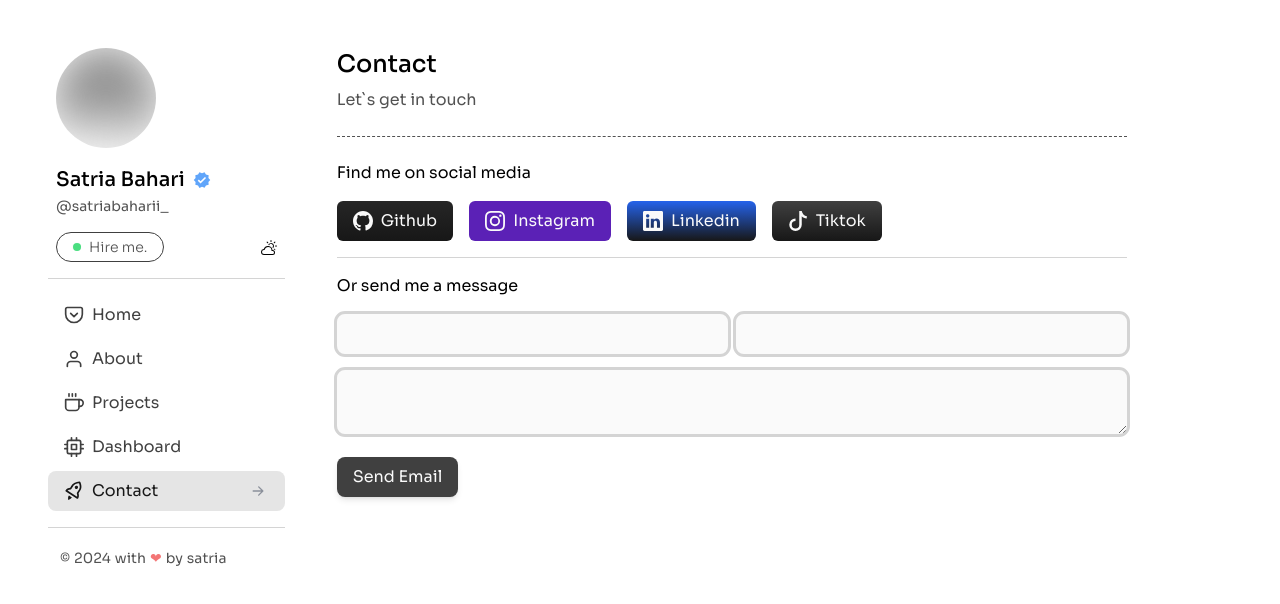
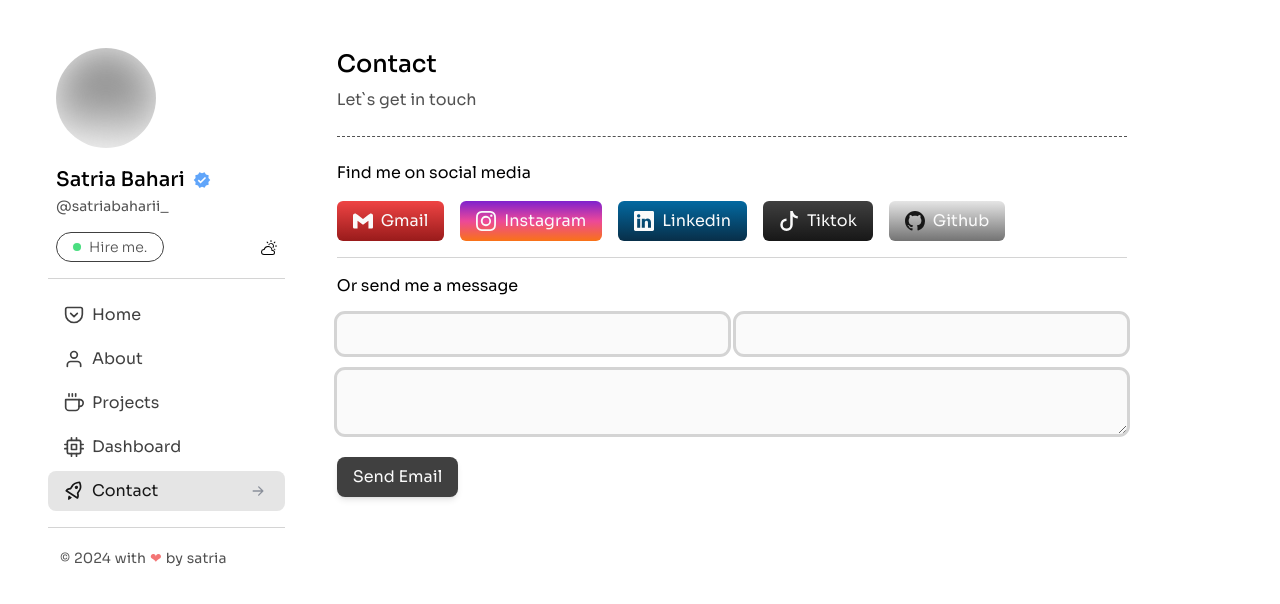
Before and after one commit to satriabahari/satriabahari.site, a Next.js app: page /contact in a window 1280 px wide. Shown: the top 604 px of the page. Built offline with nearby package versions, Linux system fonts and the light colour scheme.

Commit message:
refactor: add email

```diff
--- a/common/constant/socialMedia.tsx
+++ b/common/constant/socialMedia.tsx
@@ -4,6 +4,7 @@ import {
   BsLinkedin as LinkedinIcon,
   BsTiktok as TiktokIcon,
 } from "react-icons/bs";
+import { SiGmail } from "react-icons/si";
 
 import { SocialMediaProps } from "../types/socialMedia";
 
@@ -11,31 +12,40 @@ const iconSize = 20;
 
 export const SOCIAL_MEDIA: SocialMediaProps[] = [
   {
-    title: "Github",
-    href: "https://github.com/satriabahari",
-    icon: <GithubIcon size={iconSize} />,
+    title: "Gmail",
+    href: "mailto:satriaabaharii@gmail.com",
+    icon: <SiGmail size={iconSize} className="text-neutral-50" />,
+    backgroundColor: "bg-gradient-to-b from-red-500 to-red-800",
     isShow: true,
-    backgroundColor: "bg-gradient-to-b from-neutral-800 to-neutral-900",
   },
   {
     title: "Instagram",
     href: "https://www.instagram.com/satriabaharii_/",
-    icon: <InstagramIcon size={iconSize} />,
+    icon: <InstagramIcon size={iconSize} className="text-neutral-50" />,
+    backgroundColor:
+      "bg-gradient-to-b from-purple-700 via-pink-500 to-orange-500",
     isShow: true,
-    backgroundColor: "bg-violet-800",
   },
   {
     title: "Linkedin",
     href: "https://www.linkedin.com/in/satria-bahari/",
-    icon: <LinkedinIcon size={iconSize} />,
+    icon: <LinkedinIcon size={iconSize} className="text-neutral-50" />,
+    backgroundColor: "bg-gradient-to-b from-sky-700 to-sky-950",
     isShow: true,
-    backgroundColor: "bg-gradient-to-b from-blue-600 to-neutral-900",
   },
   {
     title: "Tiktok",
     href: "https://www.tiktok.com/@satriaabaharii/",
-    icon: <TiktokIcon size={iconSize} />,
+    icon: <TiktokIcon size={iconSize} className="text-neutral-50" />,
+    backgroundColor: "bg-gradient-to-b from-neutral-700 to-neutral-900",
     isShow: true,
-    backgroundColor: "bg-gradient-to-b from-neutral-700 to-neutral-900",
+  },
+  {
+    title: "Github",
+    href: "https://github.com/satriabahari",
+    icon: <GithubIcon size={iconSize} className="text-neutral-900" />,
+    backgroundColor: "bg-gradient-to-b from-neutral-200 to-neutral-500",
+    textColor: "text-neutral-900",
+    isShow: true,
   },
 ];
```
